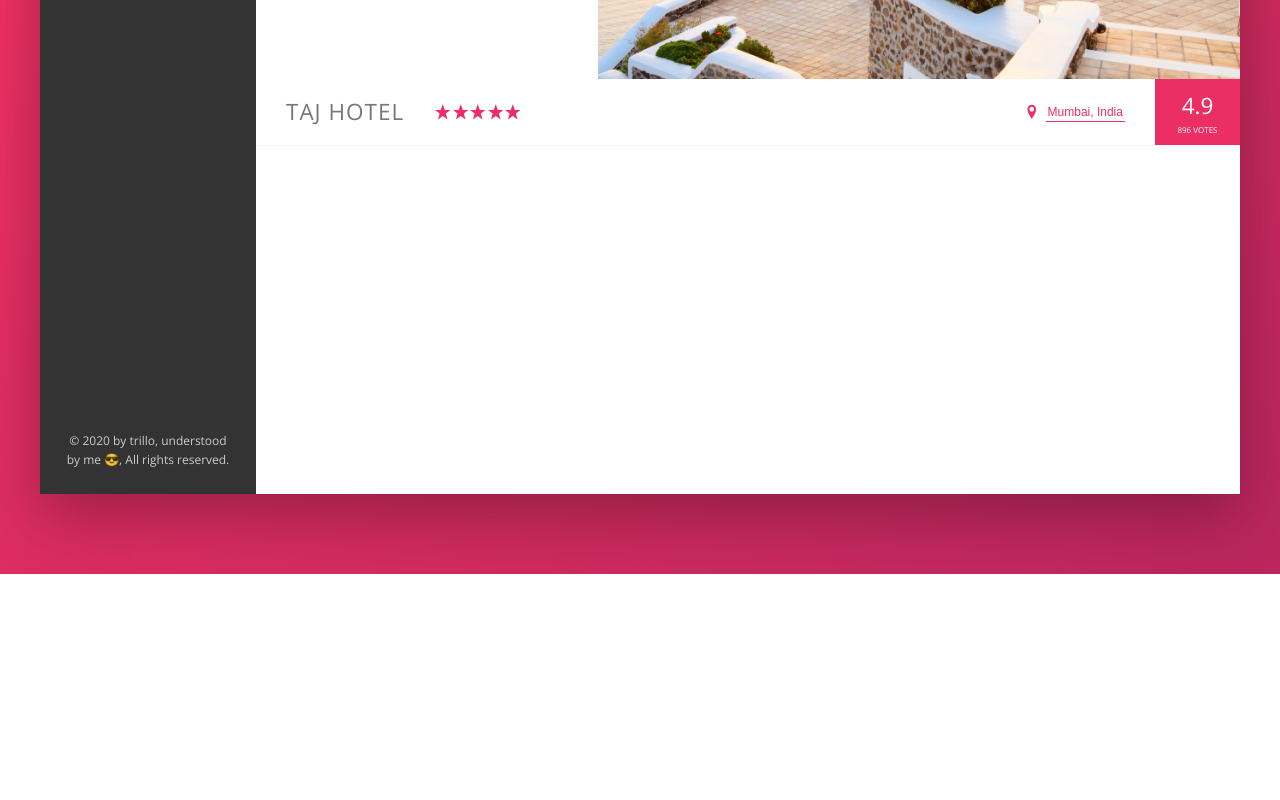
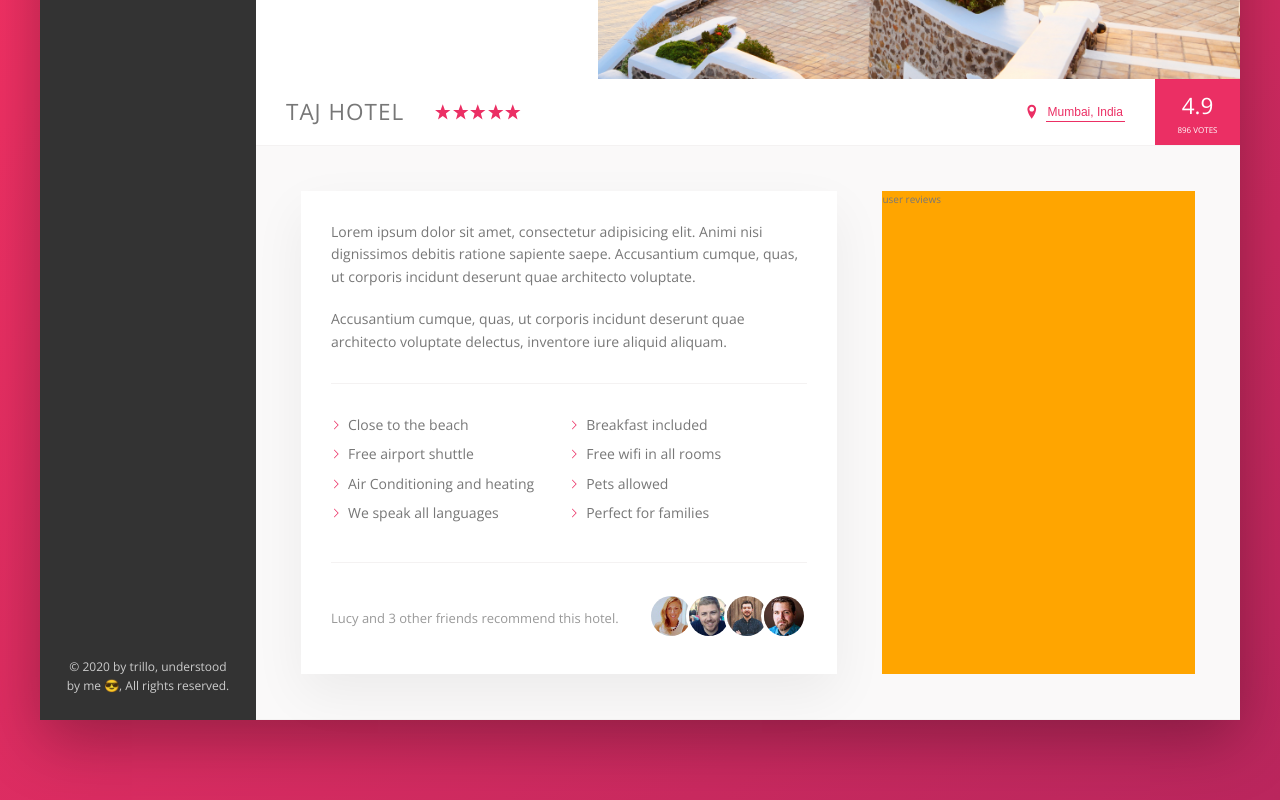
Before and after one commit to indrajitbnikam/trillo-flexbox, a website: page index.html in a window 1280 px wide. Shown: the part 456-1256 px from the top of the page. Before the commit the page ends 1030 px from the top, so only its background shows below. Drawn offline with nearby package versions, Linux system fonts and the light colour scheme.

Commit message:
feat: completed hotel description

```diff
--- a/index.html
+++ b/index.html
@@ -133,6 +133,42 @@
                             <div class="overview__rating-count">896 votes</div>
                         </div>
                     </div>
+
+                    <div class="detail">
+                        <div class="description">
+                            <p class="paragraph">
+                                Lorem ipsum dolor sit amet, consectetur adipisicing elit. Animi nisi dignissimos debitis ratione sapiente saepe. Accusantium cumque, quas, ut corporis incidunt deserunt quae architecto voluptate.
+                            </p>
+                            <p class="paragraph">
+                                Accusantium cumque, quas, ut corporis incidunt deserunt quae architecto voluptate delectus, inventore iure aliquid aliquam.
+                            </p>
+                            <ul class="list">
+                                <li class="list__item">Close to the beach</li>
+                                <li class="list__item">Breakfast included</li>
+                                <li class="list__item">Free airport shuttle</li>
+                                <li class="list__item">Free wifi in all rooms</li>
+                                <li class="list__item">Air Conditioning and heating</li>
+                                <li class="list__item">Pets allowed</li>
+                                <li class="list__item">We speak all languages</li>
+                                <li class="list__item">Perfect for families</li>
+                            </ul>
+                            <div class="recommend">
+                                <p class="recommend__count">
+                                    Lucy and 3 other friends recommend this hotel.
+                                </p>
+                                <div class="recommend__friends">
+                                    <img src="img/user-2.jpg" alt="Friend 1" class="recommend__photo">
+                                    <img src="img/user-3.jpg" alt="Friend 2" class="recommend__photo">
+                                    <img src="img/user-4.jpg" alt="Friend 3" class="recommend__photo">
+                                    <img src="img/user-5.jpg" alt="Friend 4" class="recommend__photo">
+                                </div>
+                            </div>
+                        </div>
+
+                        <div class="user-reviews">
+                            user reviews
+                        </div>
+                    </div>
                 </main>
             </div>
         </div>
--- a/sass/_base.scss
+++ b/sass/_base.scss
@@ -33,6 +33,8 @@
   --color-grey-dark-3: #999;
 
   --shadow-dark: 0 2rem 6rem rgba(0, 0, 0, .3);
+  --shadow-light: 0 2rem 5rem rgba(0, 0, 0, .06);
+  --line: 1px solid var(--color-grey-light-2);
 }
 
 * {
--- a/sass/_components.scss
+++ b/sass/_components.scss
@@ -217,7 +217,7 @@
 // HOTEL OVERVIEW
 .overview {
   display: flex;
-  border-bottom: 1px solid var(--color-grey-light-2);
+  border-bottom: var(--line);
   align-items: center;
 
   &__heading {
@@ -313,3 +313,78 @@
     box-shadow: none;
   }
 }
+
+////////////////////////////////////////////////
+// PARAGRAPH
+.paragraph:not(:last-of-type) {
+   margin-bottom: 2rem;
+}
+
+////////////////////////////////////////////////
+// LIST
+.list {
+  list-style: none;
+  margin: 3rem 0;
+  padding: 3rem 0;
+  border-top: var(--line);
+  border-bottom: var(--line);
+
+  display: flex;
+  flex-wrap: wrap;
+  justify-items: flex-start;
+
+  &__item {
+    flex: 0 0 50%;
+    margin-bottom: .7rem;
+  }
+
+  &__item::before {
+    content: "";
+    display: inline-block;
+    height: 1rem;
+    width: 1rem;
+    margin-right: .7rem;
+
+    // For Older browsers
+    // background-image: url(./../img/chevron-thin-right.svg);
+    // background-size: cover;
+
+    // Newer browsers - Masks
+    background-color: var(--color-primary);
+    mask-image: url(./../img/chevron-thin-right.svg);
+    mask-size: cover;
+    -webkit-mask-image: url(./../img/chevron-thin-right.svg);
+    -webkit-mask-size: cover;
+  }
+}
+
+
+////////////////////////////////////////////////
+// RECOMMEND
+.recommend {
+  font-size: 1.3rem;
+  color: var(--color-grey-dark-3);
+
+  display: flex;
+  align-items: center;
+
+  &__count {
+    margin-right: auto;
+  }
+
+  // &__friends {
+
+  // }
+
+  &__photo {
+    box-sizing: content-box; // Setting it default so that border is not part of height and width
+    height: 4rem;
+    width: 4rem;
+    border-radius: 50%;
+    border: .3rem solid #fff;
+
+    &:not(:last-of-type) {
+      margin-right: -1.15rem;
+    }
+  }
+}
--- a/sass/_layout.scss
+++ b/sass/_layout.scss
@@ -11,7 +11,7 @@
   font-size: 1.4rem;
   height: 7rem;
   background-color: #fff;
-  border-bottom: 1px solid var(--color-grey-light-2);
+  border-bottom: var(--line);
 
   display: flex;
   justify-content: space-between;
@@ -34,7 +34,26 @@
 .hotel-view {
   background-color: #fff;
   flex: 1;
+}
 
-  // Temperory
-  height: 80rem;
+.detail {
+  display: flex;
+  padding: 4.5rem;
+  background-color: var(--color-grey-light-1);
+  border-bottom: var(--line);
 }
+
+.description {
+  font-size: 1.4rem;
+  background-color: #fff;
+  box-shadow: var(--shadow-light);
+  padding: 3rem;
+
+  flex: 0 0 60%;
+  margin-right: 4.5rem;
+}
+
+.user-reviews {
+  background-color: orange;
+  flex: 1;
+}
```
Also changed, not shown: css/style.css.
